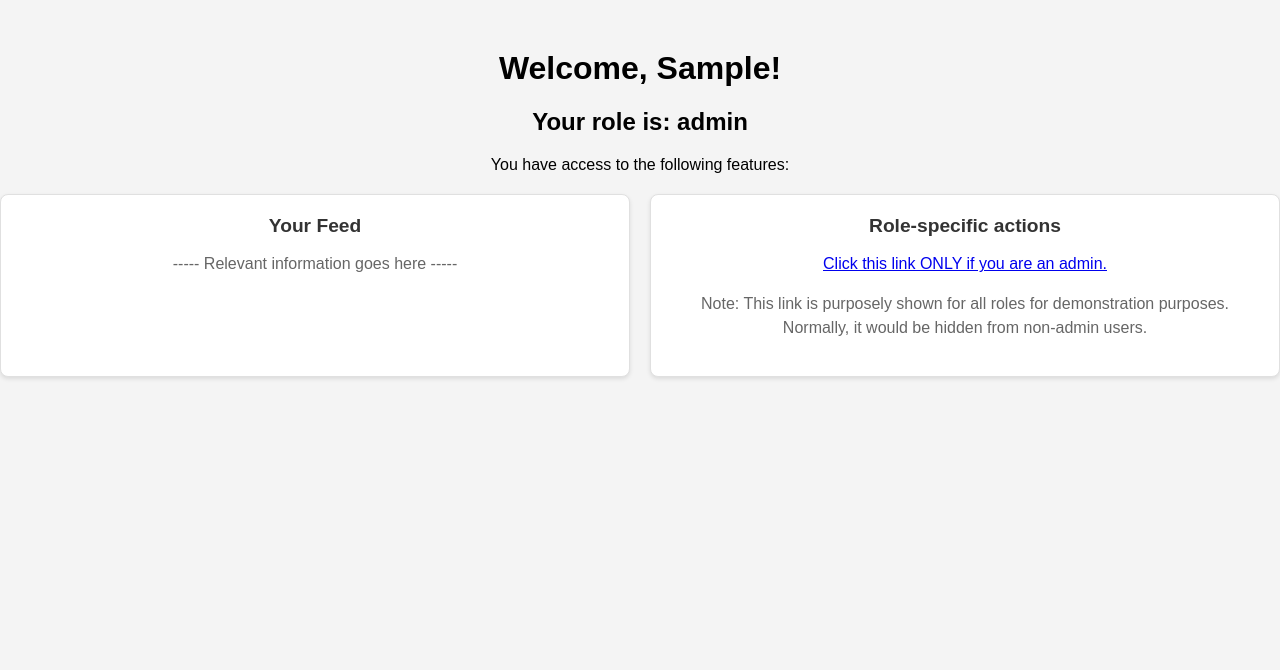
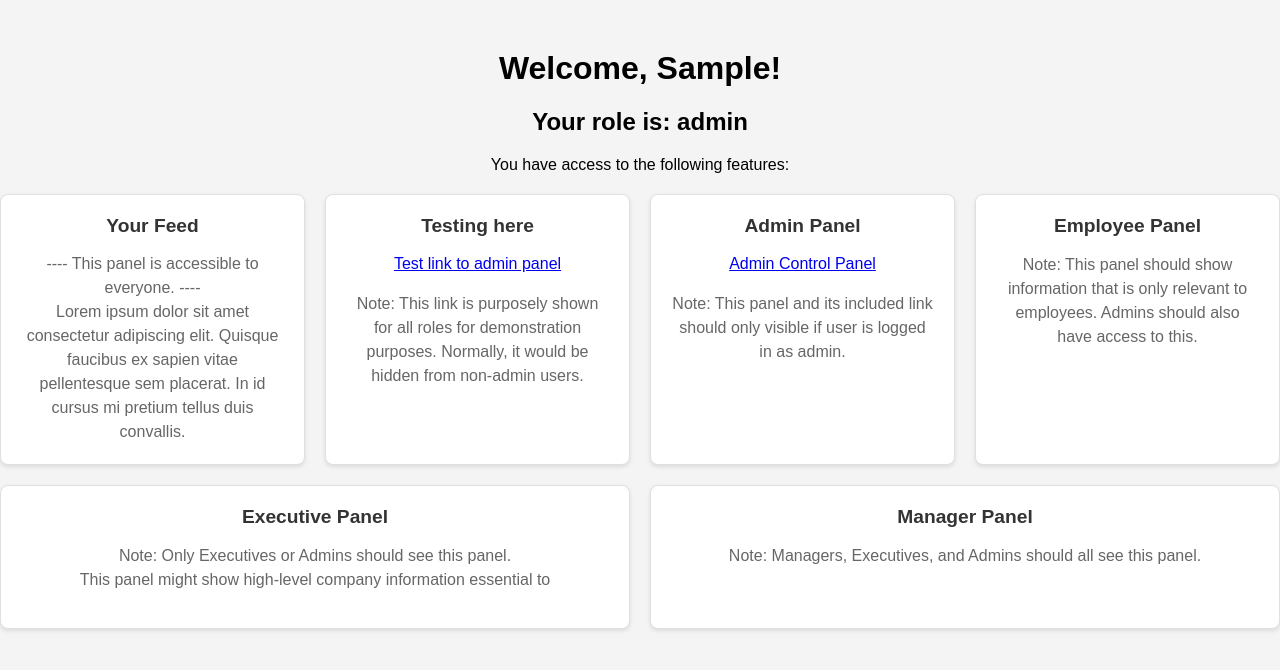
Before and after one commit to Nicholasstrachan242/max-energy, a Flask app: page /dashboard in a window 1280 px wide. Shown: the part 38-708 px from the top of the page. Run offline with Flask 3, Linux system fonts and the light colour scheme; a user stored in the database is signed in; tables that the repository leaves empty hold one stand-in row (values such as "Sample post"); parts of the project's set-up code (start-up, migrations or seed data) failed here and were passed over.

Commit message:
Add role specific dashboard panels. Add more error handling.

```diff
--- a/app/general/dashboard.py
+++ b/app/general/dashboard.py
@@ -1,6 +1,9 @@
+# Dashboard route should only be accessible to logged in users.
+# The contents of the page may vary depending on the role of the user.
+
 from flask import Blueprint, render_template, abort, current_app
 from jinja2 import TemplateNotFound
-from flask_login import login_required
+from flask_login import login_required, current_user
 
 dashboard_bp = Blueprint('dashboard', __name__)
 
@@ -8,6 +11,6 @@ dashboard_bp = Blueprint('dashboard', __name__)
 @dashboard_bp.route('/dashboard')
 @login_required
 def dashboard_page():
-    try: return render_template('dashboard.html')
+    try: return render_template('dashboard.html', user=current_user)
     except TemplateNotFound:
         abort(404)
--- a/app/static/error.css
+++ b/app/static/error.css
@@ -5,7 +5,7 @@
   margin: 60px auto 0 auto;
   background: #fff;
   border-radius: 10px;
-  padding: 32px 28px 28px 28px;
+  padding: 15px 28px 28px 28px;
   box-shadow: 0 2px 18px rgba(60, 72, 88, 0.16);
   text-align: center;
   border: 1px solid #e0e0e0;
@@ -40,7 +40,7 @@
   font-size: 1rem;
   text-decoration: none;
   cursor: pointer;
-  transition: background 0.18s;
+  transition: background 0.2s;
 }
 
 .error-container .button:hover,
--- a/app/templates/admins-only.html
+++ b/app/templates/admins-only.html
@@ -22,7 +22,9 @@
         <button disabled>View System Logs</button>
         <button disabled>Site Settings</button>
         <button disabled>Other Admin Stuff</button>
+        <a href="{{ url_for('home.home_page') }}" class="home-button">Return to Home</a>
     </div>
+
 </div>
 {% endblock %}
 
--- a/app/templates/dashboard.html
+++ b/app/templates/dashboard.html
@@ -18,20 +18,64 @@
         <div class="feature-box">
             <h3>Your Feed</h3>
             <div class="feature-content">
-                ----- Relevant information goes here -----
+                ---- This panel is accessible to everyone. ---- <br>
+
+                Lorem ipsum dolor sit amet consectetur adipiscing elit. Quisque faucibus ex sapien vitae pellentesque
+                sem placerat.
+                In id cursus mi pretium tellus duis convallis.
             </div>
         </div>
         <div class="feature-box">
-            <h3>Role-specific actions</h3>
+            <h3>Testing here</h3>
             <div class="feature-content">
-                <a href="{{ url_for('admin.admins_only') }}">Click this link ONLY if you are an admin.</a>
+                <a href="{{ url_for('admin.admins_only') }}">Test link to admin panel</a>
                 <p>Note: This link is purposely shown for all roles for demonstration purposes.
                     Normally, it would be hidden from non-admin users.</p>
             </div>
         </div>
+
+        {% if user.role == 'admin' %}
+        <div class="feature-box">
+            <h3>Admin Panel</h3>
+            <div class="feature-content">
+                <a href="{{ url_for('admin.admins_only') }}">Admin Control Panel</a>
+                <p>Note: This panel and its included link should only visible if user is logged in as admin.</p>
+            </div>
+        </div>
+        {% endif %}
+
+        {% if user.role == 'employee' or user.role == 'admin'%}
+        <div class="feature-box">
+            <h3>Employee Panel</h3>
+            <div class="feature-content">
+                <p>Note: This panel should show information that is only relevant to employees. Admins should also have
+                    access to this.</p>
+            </div>
+        </div>
+        {% endif %}
+
+        {% if user.role == 'executive' or user.role == 'admin'%}
+        <div class="feature-box">
+            <h3>Executive Panel</h3>
+            <div class="feature-content">
+                <p>Note: Only Executives or Admins should see this panel. <br>
+
+                    This panel might show high-level company information essential to
+                </p>
+            </div>
+        </div>
+        {% endif %}
+
+        {% if user.role == 'manager' or user.role == 'executive' or user.role == 'admin'%}
+        <div class="feature-box">
+            <h3>Manager Panel</h3>
+            <div class="feature-content">
+                <p>Note: Managers, Executives, and Admins should all see this panel. </p>
+            </div>
+        </div>
+        {% endif %}
     </div>
 </div>
-
 {% endblock %}
 
 </html>
```
Also changed, not shown: app/error_handlers.py (+8 -0 lines), app/general/home.py (+14 -0 lines), app/static/admins-only.css (+15 -0 lines), app/static/home.css (+0 -13 lines), app/templates/403.html (added, +25 -0 lines), app/templates/500.html (added, +24 -0 lines).
